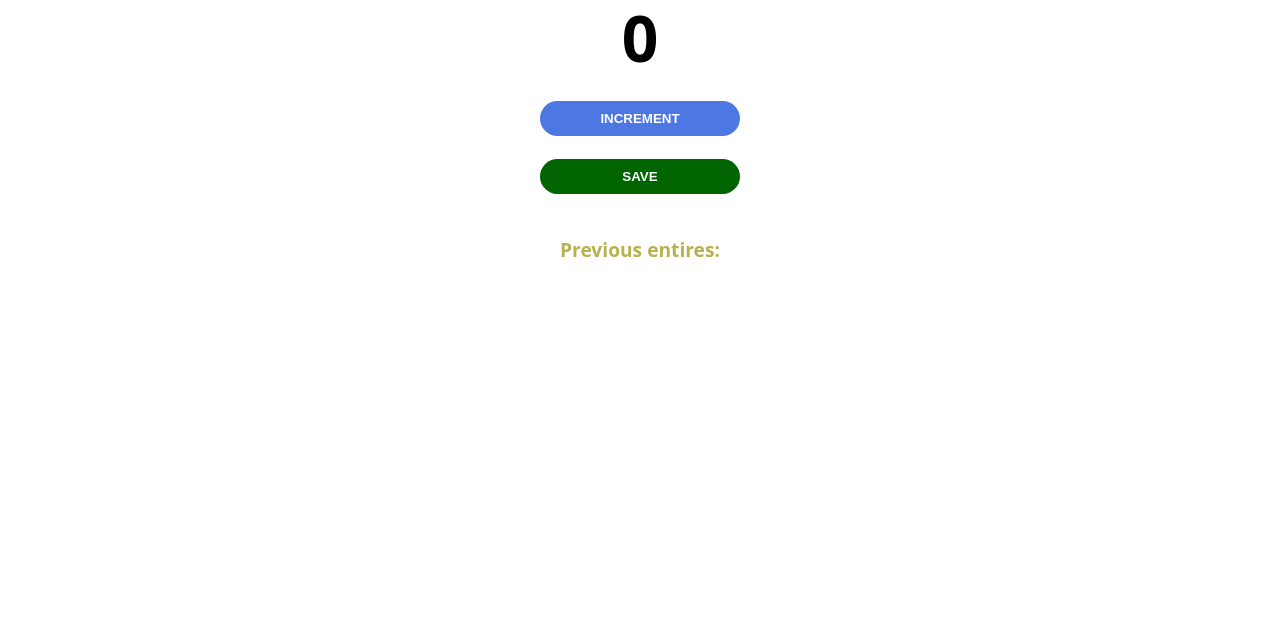
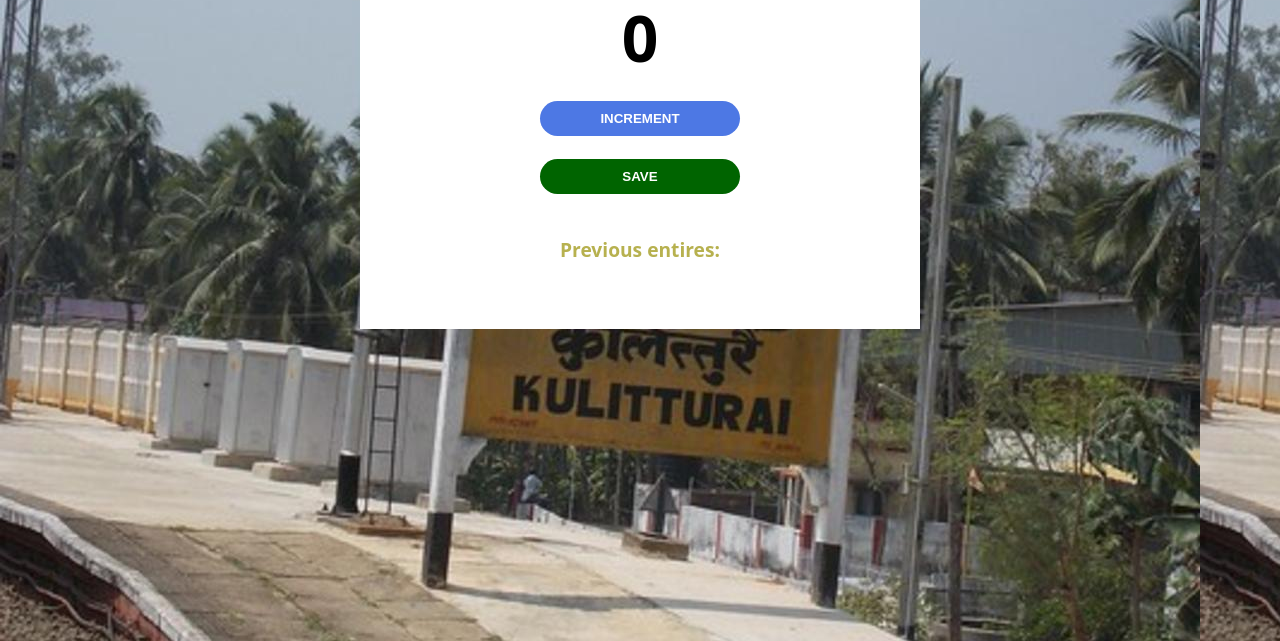
Before and after one commit to twistz01/SimpleCount, a plain HTML site: page index.html in a window 1280 px wide. Shown: the part 159-800 px from the top of the page. Drawn offline with Linux system fonts and the light colour scheme.

Commit message:
style.css
Fixing the background imagw

```diff
--- a/style.css
+++ b/style.css
@@ -1,5 +1,5 @@
 body {
-  background-image: url("./images/23262378149e9437e6a78.jpg");
+  background-image: url("23262378149e9437e6a78.jpg");
   background-size: fill;
   font-family: 'Open Sans', 'Helvetica Neue', sans-serif;
   font-weight: bold;
```
